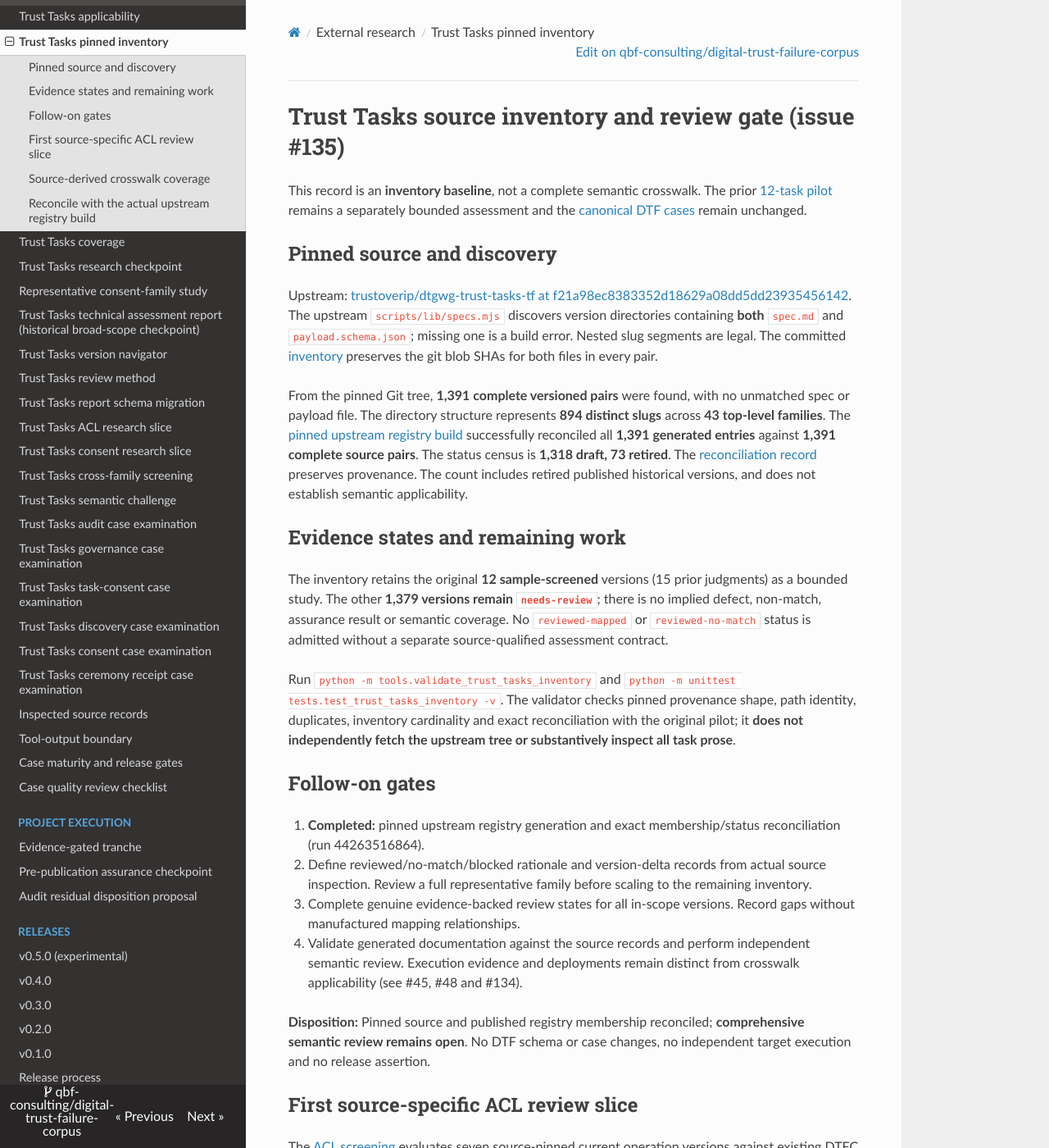
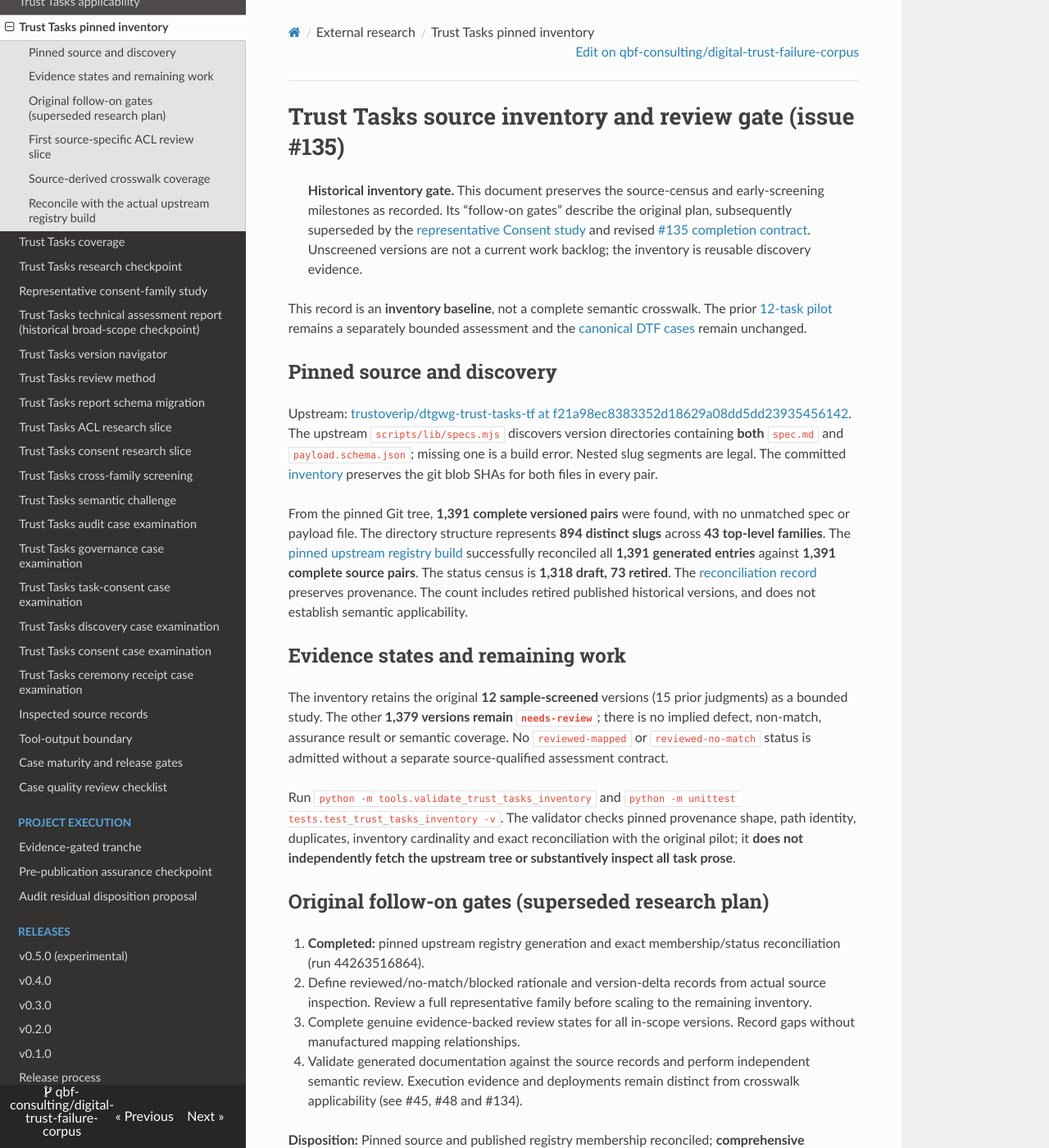
Before and after one commit to qbf-consulting/digital-trust-failure-corpus, an MkDocs documentation site: the page built from docs/trust-tasks-inventory.md, in a window 1280 px wide and 1400 px high. Shown: the whole window at 82% size. Built offline with MkDocs 1.6.1, drawn with Linux system fonts in a browser that asks for light colours; nearby versions of some CDN libraries.

Commit message:
docs(research): align docs/trust-tasks-inventory.md with bounded study and contribution guidance
Refs #164

Signed-off-by: sankarshan <1469458+sankarshanmukhopadhyay@users.noreply.github.com>

```diff
--- a/docs/trust-tasks-inventory.md
+++ b/docs/trust-tasks-inventory.md
@@ -1,4 +1,6 @@
 # Trust Tasks source inventory and review gate (issue #135)
+
+> **Historical inventory gate.** This document preserves the source-census and early-screening milestones as recorded. Its “follow-on gates” describe the original plan, subsequently superseded by the [representative Consent study](trust-tasks-representative-consent-study.md) and revised [#135 completion contract](https://github.com/qbf-consulting/digital-trust-failure-corpus/issues/135). Unscreened versions are not a current work backlog; the inventory is reusable discovery evidence.
 
 This record is an **inventory baseline**, not a complete semantic crosswalk. The prior [12-task pilot](trust-tasks-crosswalk.md) remains a separately bounded assessment and the [canonical DTF cases](corpus/index.md) remain unchanged.
 
@@ -14,7 +16,7 @@ The inventory retains the original **12 sample-screened** versions (15 prior jud
 
 Run `python -m tools.validate_trust_tasks_inventory` and `python -m unittest tests.test_trust_tasks_inventory -v`. The validator checks pinned provenance shape, path identity, duplicates, inventory cardinality and exact reconciliation with the original pilot; it **does not independently fetch the upstream tree or substantively inspect all task prose**.
 
-## Follow-on gates
+## Original follow-on gates (superseded research plan)
 
 1. **Completed:** pinned upstream registry generation and exact membership/status reconciliation (run 44263516864).
 2. Define reviewed/no-match/blocked rationale and version-delta records from actual source inspection. Review a full representative family before scaling to the remaining inventory.
```
